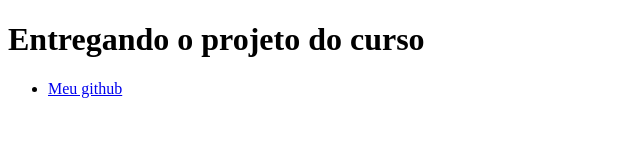
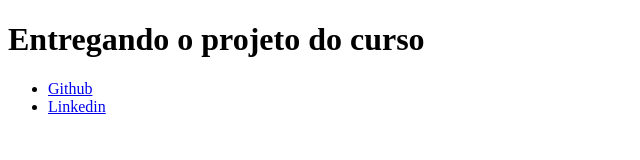
Before and after one commit to EduHilgert/entrega-de-projeto-dio, a plain HTML site: page index.html in a window 1280 px wide. Shown: the whole page, without its empty margins (0-640 px from the left). Drawn offline with Linux system fonts and the light colour scheme.

Commit message:
atualizando 2.1

```diff
--- a/index.html
+++ b/index.html
@@ -8,7 +8,8 @@
 <body>
     <h1>Entregando o projeto do curso</h1>
     <ul>
-        <li> <a href="https://github.com/EduHilgert">Meu github</a></li>
+        <li> <a href="https://github.com/EduHilgert">Github</a></li>
+        <li><a href="https://www.linkedin.com/in/deveduardohillgert/">Linkedin</a></li>
     </ul>
 </body>
 </html>
```
